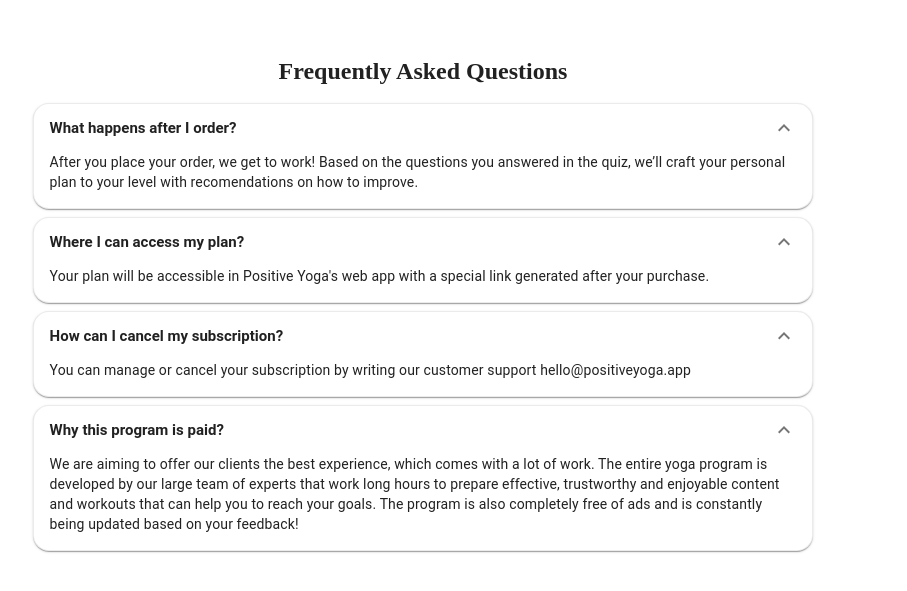
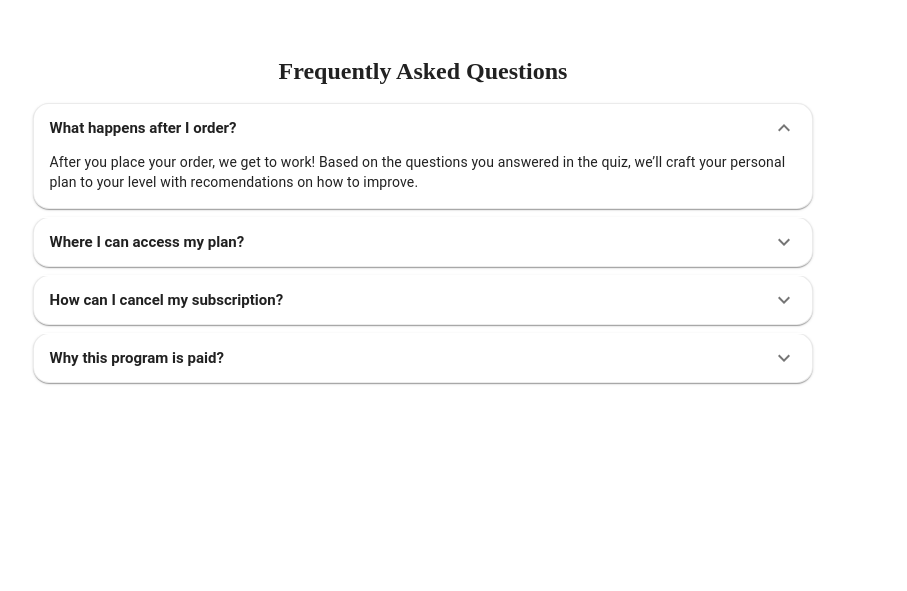
Before and after one commit to styylz/KiloHealth-positive-yoga-, a React (Create React App) app in the folder client/: page / in a window 1280 px wide. Shown: the part 3772-4363 px from the top of the page, without its empty margins (217-1124 px from the left). After the commit the page ends 4203 px from the top, so only its background shows below. Built offline with nearby package versions, Linux system fonts and the light colour scheme.

Commit message:
feat: created state for accordion component

```diff
--- a/client/src/views/Home/HomePage/HomePage.jsx
+++ b/client/src/views/Home/HomePage/HomePage.jsx
@@ -1,6 +1,6 @@
 import { Box, Grid, Typography } from '@mui/material';
 import { SwiperSlide } from 'swiper/react';
-import React from 'react';
+import React, { useState } from 'react';
 import DiscountCard from '../../../components/card/DiscountCard/DiscountCard';
 import PersonCard from '../../../components/card/PersonCard/PersonCard';
 import Discount from '../../../components/layout/discount-area/Discount';
@@ -16,7 +16,22 @@ import benefitsData from '../../../data/benefitsData';
 import questionsData from '../../../data/questionsData';
 import Questions from '../HomeQuestions/HomeQuestions';
 
-const HomePage = () => (
+const HomePage = () => {
+  const [expandedPanel, setExpandedPanel] = useState({
+    1: true,
+    2: false,
+    3: false,
+    4: false,
+  });
+
+  const handleChange = (panelName) => (event, newExpanded) => {
+    console.log(panelName, newExpanded);
+    setExpandedPanel({
+      ...expandedPanel,
+      [panelName]: newExpanded,
+    });
+  };
+  return (
     <main>
       <Box>
         <Title />
@@ -190,9 +205,16 @@ const HomePage = () => (
             Frequently Asked Questions
           </Typography>
         </Box>
-      {questionsData.map((question) => <Questions {...question} />)}
+        {questionsData.map((question) => (
+          <Questions
+            expanded={expandedPanel}
+            tooglePanel={handleChange}
+            {...question}
+          />
+        ))}
       </Box>
     </main>
   );
+};
 
 export default HomePage;
--- a/client/src/views/Home/HomeQuestions/HomeQuestions.jsx
+++ b/client/src/views/Home/HomeQuestions/HomeQuestions.jsx
@@ -5,10 +5,13 @@ import Typography from '@mui/material/Typography';
 import ExpandMoreIcon from '@mui/icons-material/ExpandMore';
 import StyledAccordion from './HomeQuestions.styles';
 
-const Questions = ({ title, description }) => (
+const Questions = ({
+  id, title, description, expanded, tooglePanel,
+}) => (
   <StyledAccordion
     square
-    expanded
+    onChange={tooglePanel(Number(id))}
+    expanded={expanded[Number(id)]}
     disableGutters
   >
     <AccordionSummary
```
Lines whose indentation alone changed are shown as unchanged.
